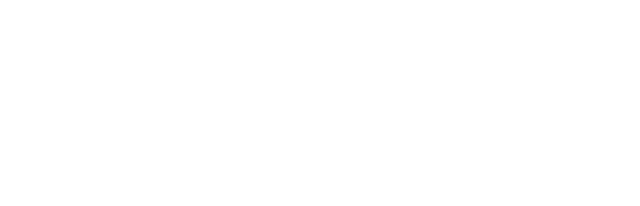
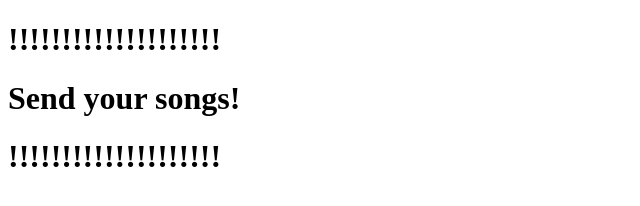
Before and after one commit to nameEqualsJared/nameEqualsJared.github.io, a plain HTML site: page index.html in a window 1280 px wide. Shown: the whole page, without its empty margins (0-640 px from the left). Drawn offline with Linux system fonts and the light colour scheme.

Commit message:
important

```diff
--- a/index.html
+++ b/index.html
@@ -1,8 +1,11 @@
 <!DOCTYPE html>
 <html>
 	<head>
-		<title>Page Title</title>
+		<title>! Important !</title>
 	</head>
 	<body>
+		<h1>!!!!!!!!!!!!!!!!!!!!</h1>
+		<h1>  Send your songs!  </h1>
+		<h1>!!!!!!!!!!!!!!!!!!!!</h1>
 	</body>
 </html>
```
